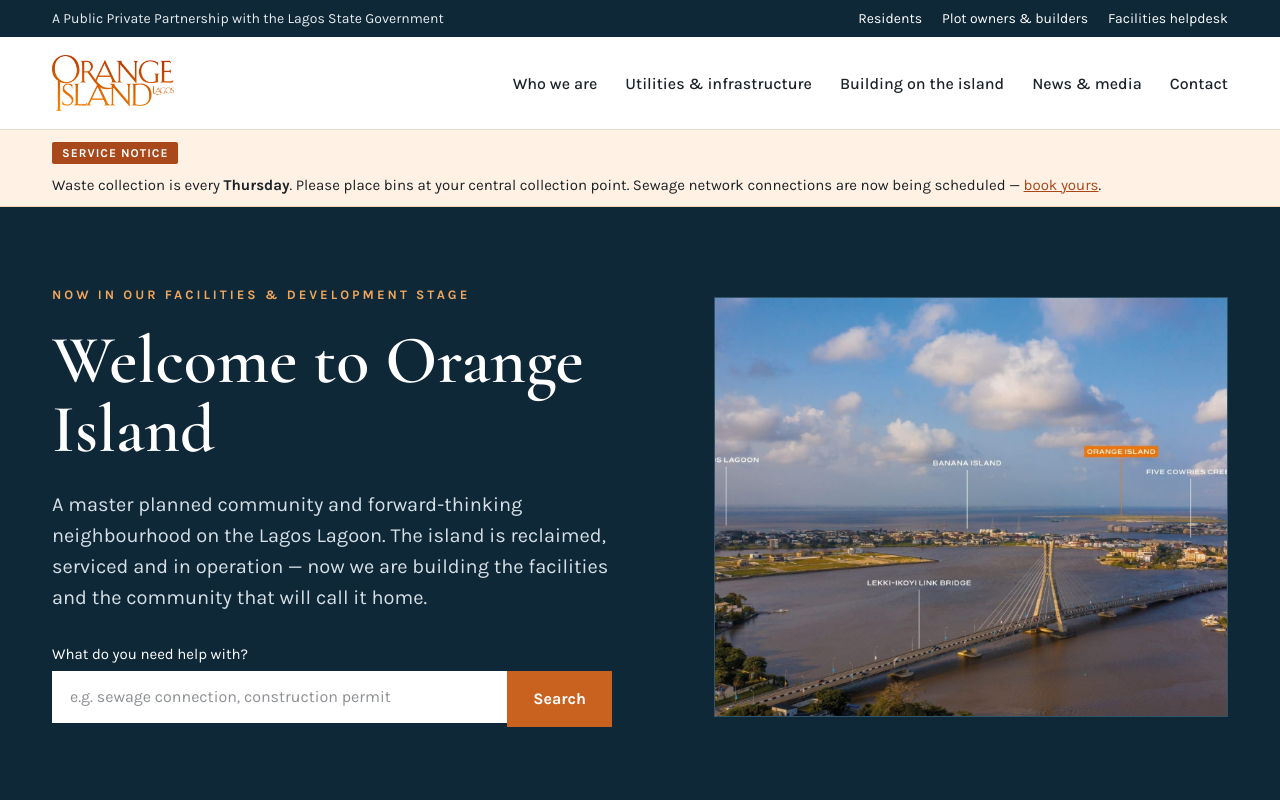
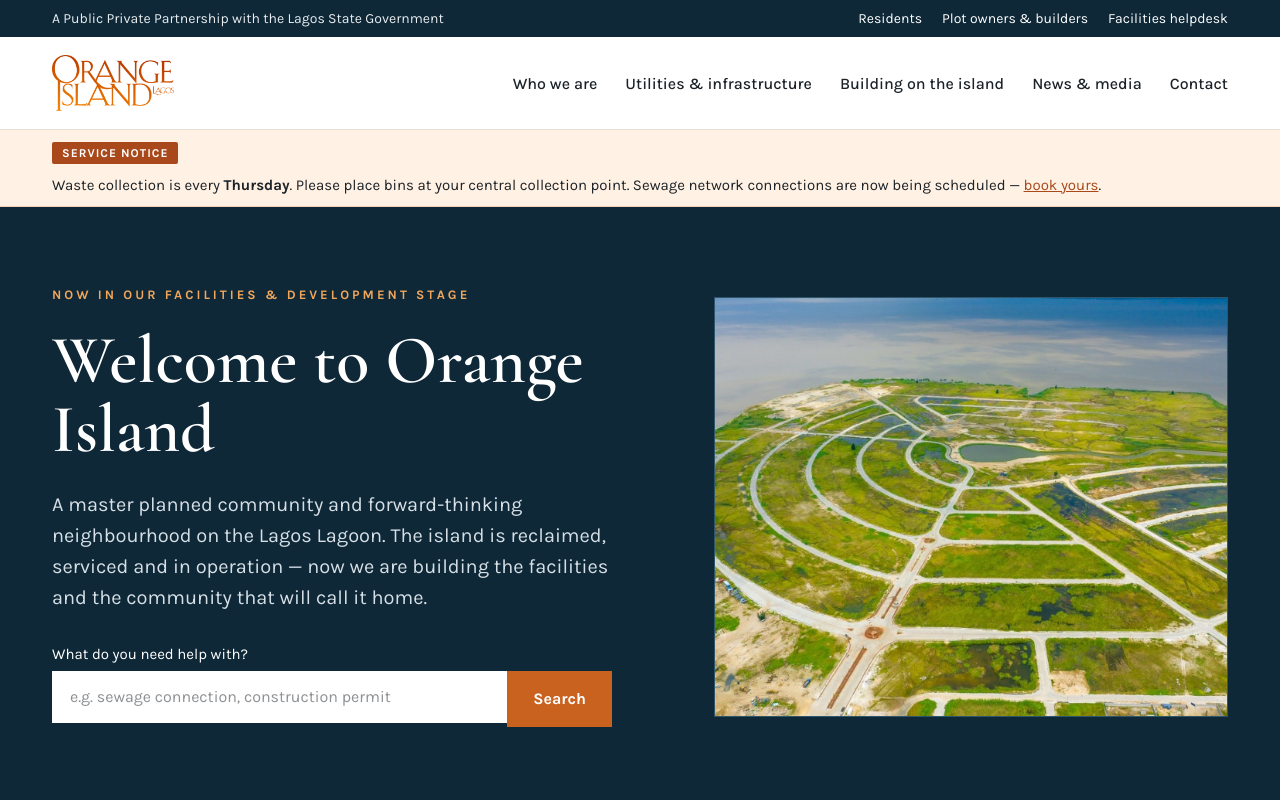
Before and after one commit to oseghale5432/oidc-website, a Next.js app: page / in a window 1280 px wide. Shown: the top 800 px of the page. Built offline with nearby package versions, Linux system fonts and the light colour scheme.

Commit message:
header image update

```diff
--- a/app/page.tsx
+++ b/app/page.tsx
@@ -33,7 +33,7 @@ export default async function Home() {
             <HomeSearch />
           </div>
           <div style={{ flex: "1 1 420px", minWidth: "0", height: "420px", background: "#1E4256", border: "1px solid #2E5569", display: "flex", alignItems: "flex-end", padding: "20px", boxSizing: "border-box", position: "relative", overflow: "hidden" }}>
-            <Image src="/images/orange-island-2048x1157.jpg" alt="Aerial view of Orange Island on the Lagos Lagoon" fill sizes="(max-width: 1000px) 100vw, 50vw" style={{ objectFit: "cover" }} />
+            <Image src="/images/Header2.jpeg" alt="Aerial view of Orange Island showing its roads and plots on the Lagos Lagoon" fill priority sizes="(max-width: 1000px) 100vw, 50vw" style={{ objectFit: "cover" }} />
           </div>
         </div>
       </section>
```
